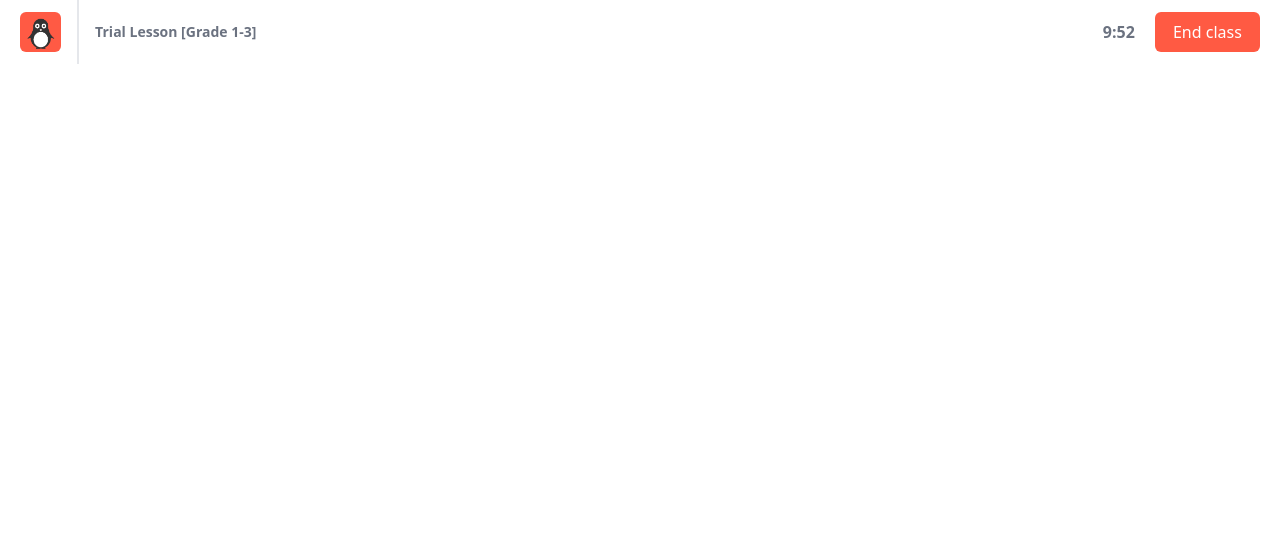
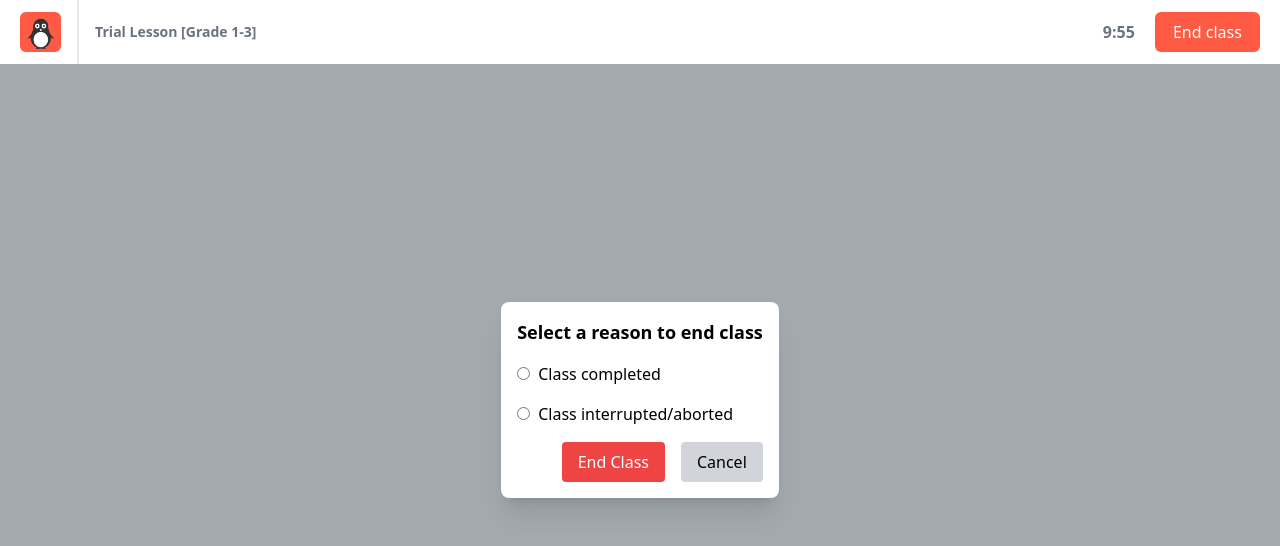
Before and after one commit to vvvardhan3/codingal-frontend, a React (Create React App) app: page / in a window 1280 px wide. Both pictures are taken after a click on the button "End class". Shown: the top 546 px of the page. Built offline with nearby package versions, Linux system fonts and the light colour scheme.

Commit message:
Integrated with cancel button funtionality

```diff
--- /dev/null
+++ b/src/components/EndClassModal.js
@@ -0,0 +1,52 @@
+import React, { useState } from 'react';
+
+const EndClassModal = ({ isOpen, onClose, onEndClass }) => {
+  const [reason, setReason] = useState('');
+
+  const handleSubmit = (e) => {
+    e.preventDefault();
+    console.log("End class reason:", reason);
+    onEndClass();
+    onClose();
+  };
+
+  if (!isOpen) return null;
+
+  return (
+    <div className="fixed inset-0 bg-gray-600 bg-opacity-50 flex justify-center items-center">
+      <div className="bg-white p-4 rounded-lg shadow-xl">
+        <h2 className="text-lg font-bold mb-4">Select a reason to end class</h2>
+        <form onSubmit={handleSubmit}>
+          <label className="block mb-4">
+            <input
+              type="radio"
+              name="reason"
+              value="Class completed"
+              checked={reason === 'Class completed'}
+              onChange={(e) => setReason(e.target.value)}
+              className="mr-2"
+            />
+            Class completed
+          </label>
+          <label className="block mb-4">
+            <input
+              type="radio"
+              name="reason"
+              value="Class interrupted/aborted"
+              checked={reason === 'Class interrupted/aborted'}
+              onChange={(e) => setReason(e.target.value)}
+              className="mr-2"
+            />
+            Class interrupted/aborted
+          </label>
+          <div className="flex justify-end space-x-4">
+            <button type="submit" className="px-4 py-2 bg-red-500 text-white rounded hover:bg-red-700">End Class</button>
+            <button type="button" onClick={onClose} className="px-4 py-2 bg-gray-300 text-black rounded hover:bg-gray-400">Cancel</button>
+          </div>
+        </form>
+      </div>
+    </div>
+  );
+};
+
+export default EndClassModal;
--- a/src/components/Navbar.js
+++ b/src/components/Navbar.js
@@ -1,20 +1,24 @@
 import React, { useEffect, useState } from "react";
 import VerticalLine from "./VerticalLine";
+import EndClassModal from "./EndClassModal";
 
 function Navbar() {
   const [seconds, setSeconds] = useState(600);
+  const [isModalOpen, setIsModalOpen] = useState(false);
+  const [timerActive, setTimerActive] = useState(true);
+  const [wasTimerActive, setWasTimerActive] = useState(false);
 
   useEffect(() => {
-    const interval = setInterval(() => {
-      if (seconds > 0) {
-        setSeconds(seconds - 1);
-      } else {
-        clearInterval(interval);
-      }
-    }, 1000);
-
+    let interval = null;
+    if (timerActive) {
+      interval = setInterval(() => {
+        setSeconds((prevSeconds) => prevSeconds - 1);
+      }, 1000);
+    } else {
+      clearInterval(interval);
+    }
     return () => clearInterval(interval);
-  }, [seconds]);
+  }, [timerActive]);
 
   const formatTime = () => {
     const minutes = Math.floor(seconds / 60);
@@ -24,23 +28,50 @@ function Navbar() {
     }`;
   };
 
+  const handleEndClass = () => {
+    setTimerActive(false);
+  };
+
+  const handleCloseModal = () => {
+    setIsModalOpen(false);
+    if (wasTimerActive) {
+      setTimerActive(true);
+    }
+  };
+
+  const openModal = () => {
+    setWasTimerActive(timerActive);
+    setIsModalOpen(true);
+    setTimerActive(false);
+  };
+
   return (
     <>
-      <div className="sticky top-0 flex h-16 z-30 w-fill bg-white justify-between items-center">
-        <div className="z-20 flex items-center w-full px-5 cursor-pointer space-x-4">
+      <div className="sticky top-0 flex h-16 z-30 w-full bg-white justify-between items-center">
+        <div className="flex items-center w-full px-5 cursor-pointer space-x-4">
           <img
             className="h-10 rounded-md"
             src={require("../Logo.jpg")}
             alt="logo"
           />
           <VerticalLine />
-          <div className="text-gray-500 text-sm font-bold">Trial Lesson [Grade 1-3]</div>
+          <div className="text-gray-500 text-sm font-bold">
+            Trial Lesson [Grade 1-3]
+          </div>
         </div>
         <div className="text-gray-500 font-bold">{formatTime()}</div>
-        <button className=" m-5 px-2 w-[120px] py-2 rounded-md text-white bg-custom-orange cursor-pointer">
+        <button
+          onClick={openModal}
+          className="m-5 px-2 w-[120px] py-2 rounded-md text-white bg-custom-orange cursor-pointer"
+        >
           End class
         </button>
       </div>
+      <EndClassModal
+        isOpen={isModalOpen}
+        onClose={handleCloseModal}
+        onEndClass={handleEndClass}
+      />
     </>
   );
 }
```
